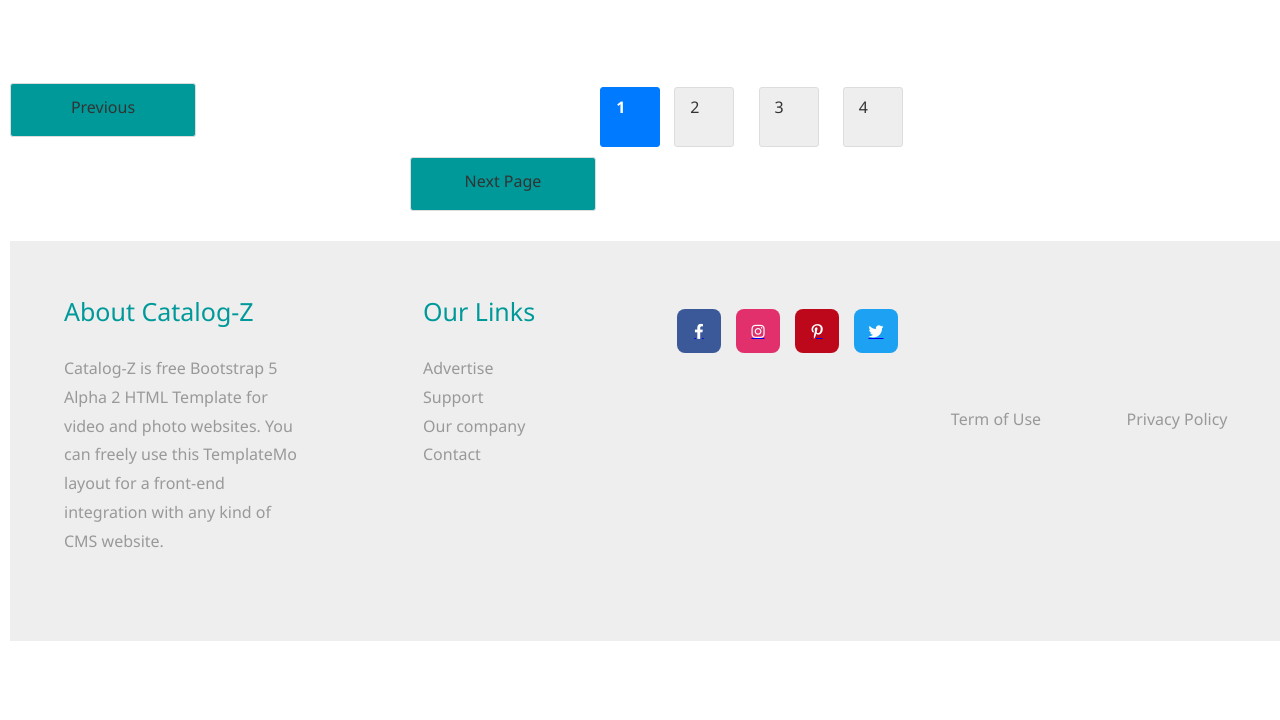
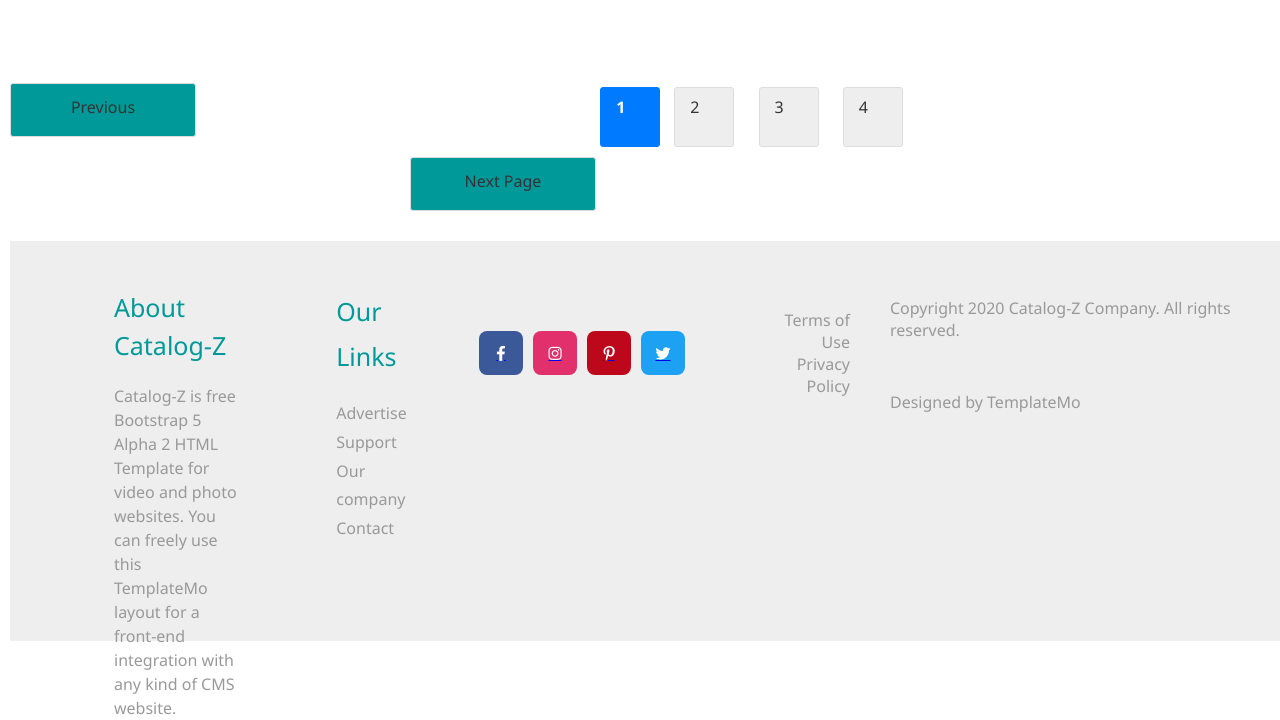
Before and after one commit to sabihaaltaf1010-web/website_project, a plain HTML site: page index.html in a window 1280 px wide. Shown: the part 1897-2617 px from the top of the page. Before the commit the page ends 2578 px from the top, so only its background shows below. Drawn offline with Linux system fonts and the light colour scheme.

Commit message:
add some CSS

```diff
--- a/index.html
+++ b/index.html
@@ -309,9 +309,11 @@
 
         <footer>
             <div class="parent-div">
+                <div class="footer-top">
                     <div class="div-left">
                         <h1>About Catalog-Z</h1>
-                    <P>Catalog-Z is free Bootstrap 5 Alpha 2 HTML Template for video and photo websites. You can freely
+                        <P>Catalog-Z is free Bootstrap 5 Alpha 2 HTML Template for video and photo websites. You can
+                            freely
                             use this TemplateMo layout for a front-end integration with any kind of CMS website.</P>
                     </div>
                     <div class="div-right">
@@ -324,9 +326,9 @@
                         </ul>
                     </div>
 
-                <div class="div-last" style="display: flex; gap: 15px; margin: 20px;">
+                    <div class="div-last">
 
-
+<div class="icon">
 
                         <a href="https://facebook.com" target="_blank" class="social-box" style="background: #3b5998;">
                             <i class="fab fa-facebook-f" style="color: white; font-size: 15px;"></i>
@@ -346,13 +348,20 @@
                         <a href="https://twitter.com" target="_blank" class="social-box" style="background: #1da1f2;">
                             <i class="fab fa-twitter" style="color: white; font-size: 15px;"></i>
                         </a>
-
-
-                    <a class="s-anchor">Term of Use</a>
-                    <a class="s-anchor">Privacy Policy</a>
+                        </div>
+                        <div class="terms">
+                            <a>Terms of Use</a><br>
+                            <a>Privacy Policy</a>
                         </div>
 
 
+                    </div>
+                </div>
+
+                <div class="last-line">
+                    <p>Copyright 2020 Catalog-Z Company. All rights reserved.</p>
+                    <p class="para-line">Designed by TemplateMo</p>
+                </div>
 
 
 
@@ -361,4 +370,10 @@
 
 
 
+
         </footer>
+    </div>
+
+</html>
+
+</body>
--- a/style/index.css
+++ b/style/index.css
@@ -345,44 +345,49 @@
  }
 
  .parent-div {
-     height: 400px;
+    min-height: 400px;
+     height: auto;
      width: auto;
      color: #999;
      padding: 48px 0px 0px 6px;
-     background-color: #EEEEEE;
+
+     gap: 20px; background-color: #EEEEEE;
      display: flex;
-     gap: 20px;
  }
 
 
  .div-left {
      text-align: left;
      padding: 0px 48px;
-     margin: 0px 0px 48px;
+     /* margin: 0px 0px 48px; */
+     margin-left: 50px;
      height: 173px;
-     width: 525px;
-     line-height: 1.8;
+     width: 45%;
+     line-height: 1.5;
+     display: inline;
 
  }
 
  .div-left h1 {
      color: #009999;
-     font-weight: 400;
-     margin-bottom: 20px;
+      font-weight: 400;
+      margin-bottom: 20px;
+
      font-size: 25px;
  }
 
  .div-right {
      height: 173px;
-     width: 262px;
-     display: inline-block;
-     padding: 0px 48px;
-     margin: 0px 0px 48px;
+     width: 25%;
+     display: inline-block !important;
+     /* padding: 0px 48px;
+     margin: 0px 0px 48px; */
      align-items: normal;
-     justify-items: auto;
+     justify-items: space-between;
      line-height: 1.8;
-     float: right;
-     flex: 0 0 auto;
+     /* float: right; */
+     /* flex: 0 0 auto; */
+     margin-left: 50px;
 
  }
 
@@ -406,27 +411,26 @@
      align-items: center;
      justify-content: center;
      background-color: #f5f5f5;
-     transition: all 0.3s ease;
+
 
  }
 
- .s-anchor {
+ /* .terms {
      position: relative;
-     /* bottom: 20px;
-    left: 0; */
+
      width: 166px;
      text-align: right;
      height: 8px;
      text-align: center;
-     margin-top: 100px;
-     padding: 10px;
-     float: right;
-     justify-content: right;
-     line-height: 0;
+     /* margin-top: 100px; */
+      /* padding: 10px; */
+     /* float: right; */
+     /* justify-content: right;
+     line-height: 0; */ */
 
- }
 
- .s-anchor a {
+
+.terms a {
      /* display: flex;
   flex-direction: column;
   align-items: center;
@@ -441,9 +445,82 @@
      height: 44px;
      background: #3b5998;
      border-radius: 8px;
-     display: flex;
+     /* display: flex; */
      align-items: center;
      justify-content: center;
+margin-top: 6px;
+text-align: right;
+margin-left: 40px;
+margin-bottom: 20px;
+
+ }
+
+ .last-line {
+    /* border: 1px solid black;
+    bottom: 10px;
+    height: 22.8px;
+    width: 700px;
+    margin: 0px 0px 14px;
+    padding: 0px 48px;
+    display: flex; */
+
+    /* height:auto;
+    width: 100%; */
+    margin: 0;
+    padding: 8px 20px;
+    /* display: flex; */
+    align-items: center;
+    margin-right: 10px;
+ }
+    /* .last-line {
+    width: 100%;
+    border-top: 1px solid #ccc;
+    margin-top: 30px;
+    padding-top: 15px;
+    display: flex;
+    justify-content: space-between;
+    font-size: 14px;
+}
+     */
 
 
+ .last-line .para-line {
+    /* height: 38px;
+    width: 350px;
+    padding: 0px 48px;
+    display: flex;
+    border: 1px solid black; */
+     width: 350px;
+    /* padding: 0px 48px; */
+    display: flex;
+    align-items: center;
+    margin-top: 50px;
+    margin-right: 10px;
  }
+
+ .div-last {
+    width: 100%;
+    display: flex;
+    align-items: center;
+    /* justify-content: space-between; */
+    margin-top: 20px;
+    text-align: right;
+    gap: 10px;
+    margin-left: 50px;
+}
+
+.footer-top {
+  display: flex;
+  justify-content: space-between;
+  align-items: flex-start;
+}
+
+.icon {
+    display: flex;
+    gap: 10px;
+}
+
+.terms {
+    /* border: 1px solid black; */
+margin-left: 70px;
+}
```
Lines whose indentation alone changed are shown as unchanged.
